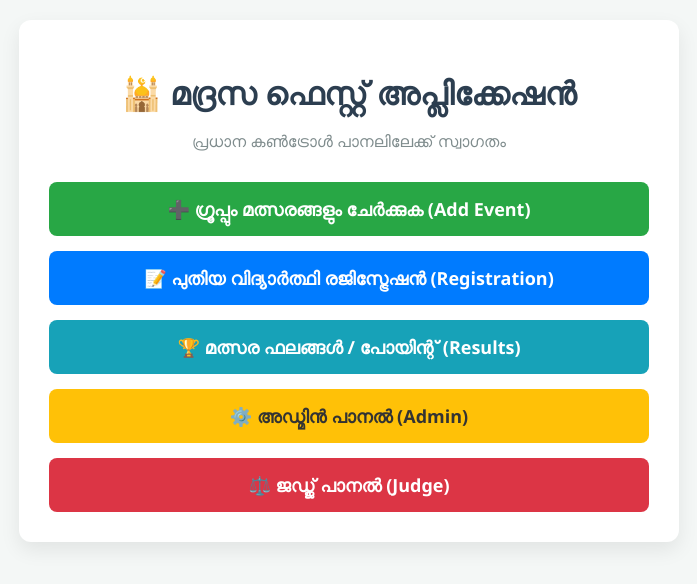
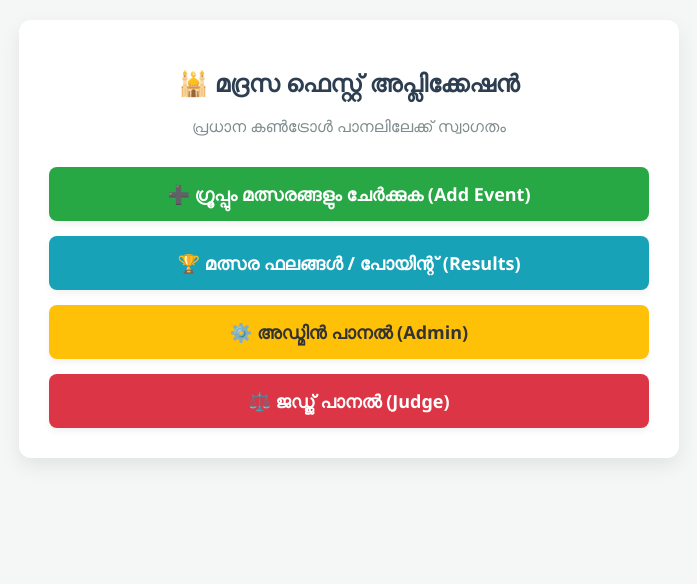
Before and after one commit to umaraus916-star/madrafest-app, a website: page index.html in a window 1280 px wide. Shown: the whole page, without its empty margins (291-988 px from the left). Drawn offline with Linux system fonts and the light colour scheme.

Commit message:
removed registration button from main dashboard menu

```diff
--- a/index.html
+++ b/index.html
@@ -7,12 +7,11 @@
     <style>
         body { font-family: 'Segoe UI', Tahoma, Geneva, Verdana, sans-serif; margin: 0; padding: 20px; background-color: #f4f7f6; text-align: center; }
         .container { max-width: 600px; margin: auto; background: white; padding: 30px; border-radius: 12px; box-shadow: 0px 8px 20px rgba(0,0,0,0.08); }
-        h1 { color: #2c3e50; margin-bottom: 5px; }
+        h1 { color: #2c3e50; margin-bottom: 5px; font-size: 24px; }
         p { color: #7f8c8d; margin-bottom: 30px; }
         .grid-menu { display: flex; flex-direction: column; gap: 15px; }
-        .btn { display: block; text-decoration: none; padding: 15px; border-radius: 8px; font-size: 18px; font-weight: bold; transition: 0.3s; color: white; }
-        .btn-blue { background: #007bff; }
-        .btn-blue:hover { background: #0069d9; }
+        .btn { display: block; text-decoration: none; padding: 15px; border-radius: 8px; font-size: 18px; font-weight: bold; transition: 0.3s; color: white; box-shadow: 0 4px 6px rgba(0,0,0,0.05); }
+        .btn:hover { transform: translateY(-2px); box-shadow: 0 6px 12px rgba(0,0,0,0.1); }
         .btn-green { background: #28a745; }
         .btn-green:hover { background: #218838; }
         .btn-info { background: #17a2b8; }
@@ -26,12 +25,11 @@
 <body>
 
 <div class="container">
-    <h1>🕌 മദ്രസ ഫെസ്റ്റ് അപ്ലിക്കേഷൻ</h1>
+    <h1 style="display: flex; align-items: center; justify-content: center; gap: 10px;">🕌 മദ്രസ ഫെസ്റ്റ് അപ്ലിക്കേഷൻ</h1>
     <p>പ്രധാന കൺട്രോൾ പാനലിലേക്ക് സ്വാഗതം</p>
 
     <div class="grid-menu">
         <a href="/add.html" class="btn btn-green">➕ ഗ്രൂപ്പും മത്സരങ്ങളും ചേർക്കുക (Add Event)</a>
-        <a href="/reg.html" class="btn btn-blue">📝 പുതിയ വിദ്യാർത്ഥി രജിസ്ട്രേഷൻ (Registration)</a>
         <a href="/result.html" class="btn btn-info">🏆 മത്സര ഫലങ്ങൾ / പോയിന്റ് (Results)</a>
         <a href="/admin.html" class="btn btn-warning">⚙️ അഡ്മിൻ പാനൽ (Admin)</a>
         <a href="/judge.html" class="btn btn-danger">⚖️ ജഡ്ജ് പാനൽ (Judge)</a>
```
